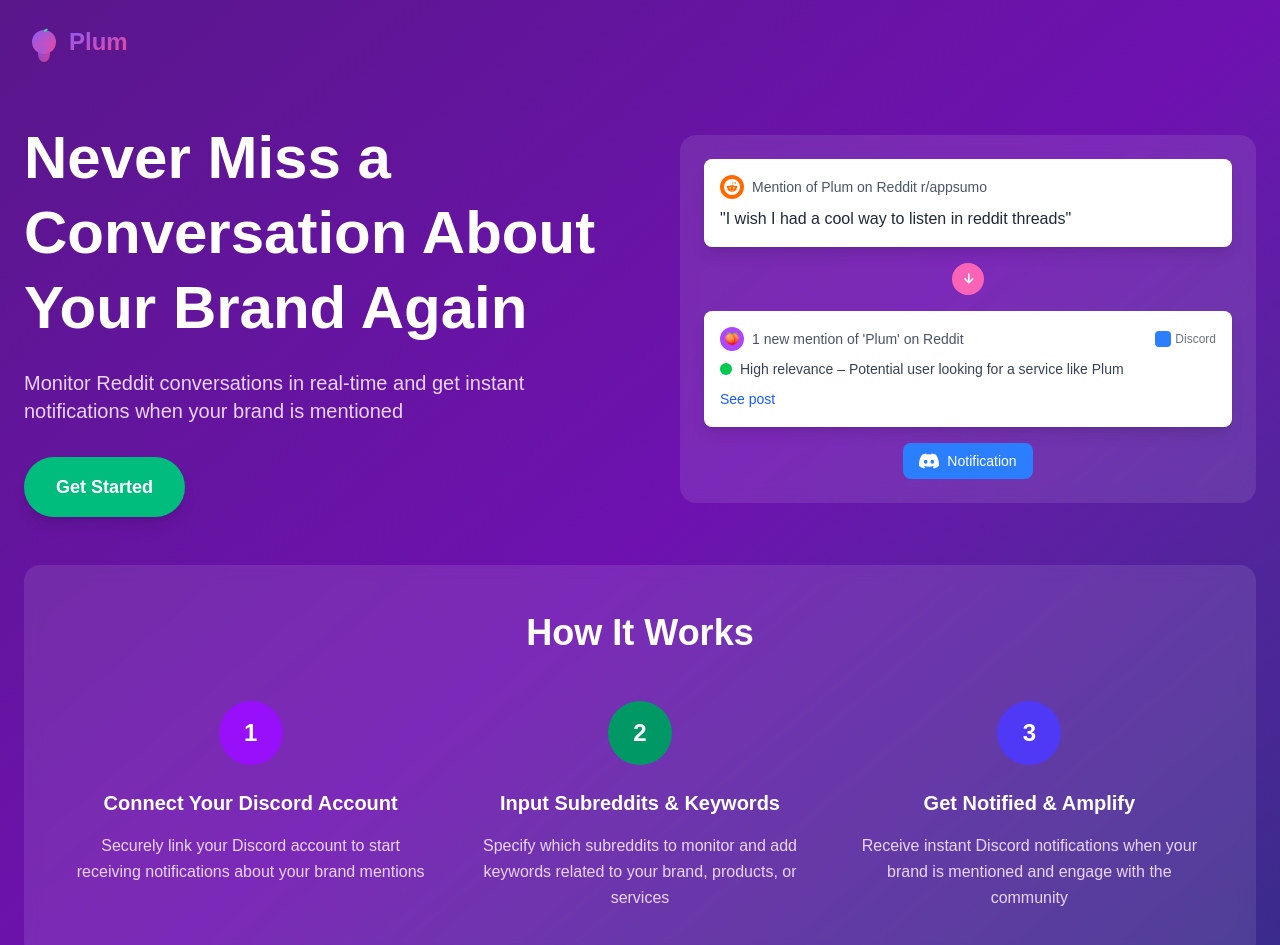
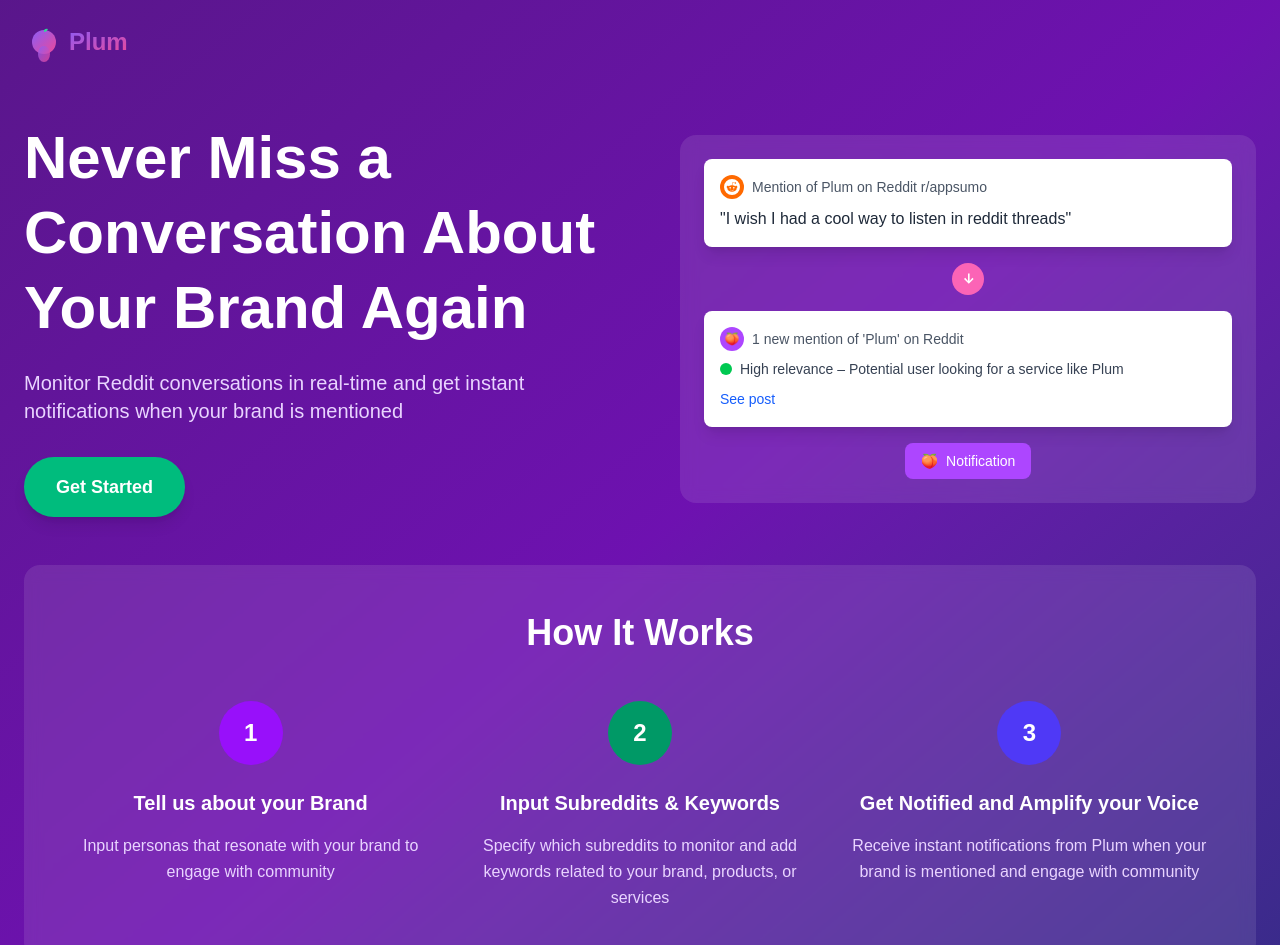
Before and after one commit to plum2-0/plum-ui, a Next.js app: page / in a window 1280 px wide. Shown: the top 945 px of the page. Built offline with nearby package versions, Linux system fonts and the light colour scheme; no server answers.

Commit message:
update home page

```diff
--- a/package.json
+++ b/package.json
@@ -29,7 +29,7 @@
     "@radix-ui/react-dropdown-menu": "^2.1.15",
     "@tanstack/react-query": "^5.83.0",
     "firebase": "^12.0.0",
-    "firebase-admin": "^13.4.0",
+    "firebase-admin": "^12.7.0",
     "next": "15.4.4",
     "next-auth": "^5.0.0-beta.29",
     "react": "19.1.0",
--- a/src/app/page.tsx
+++ b/src/app/page.tsx
@@ -74,10 +74,6 @@
                         <span className="text-white text-xs">🍑</span>
                       </div>
                       <span className="text-sm text-gray-600">1 new mention of 'Plum' on Reddit</span>
-                      <div className="ml-auto flex items-center gap-1">
-                        <div className="w-4 h-4 bg-blue-500 rounded"></div>
-                        <span className="text-xs text-gray-500">Discord</span>
-                      </div>
                     </div>
                     <div className="flex items-center gap-2 mb-2">
                       <div className="w-3 h-3 bg-green-500 rounded-full"></div>
@@ -86,12 +82,10 @@
                     <a href="#" className="text-blue-600 text-sm hover:underline">See post</a>
                   </div>
 
-                  {/* Discord Notification */}
+                  {/* Plum Notification */}
                   <div className="flex justify-center">
-                    <div className="flex items-center gap-2 bg-blue-500 text-white px-4 py-2 rounded-lg">
-                      <svg width="20" height="20" viewBox="0 0 24 24" fill="currentColor">
-                        <path d="M20.317 4.37a19.791 19.791 0 0 0-4.885-1.515a.074.074 0 0 0-.079.037c-.21.375-.444.864-.608 1.25a18.27 18.27 0 0 0-5.487 0a12.64 12.64 0 0 0-.617-1.25a.077.077 0 0 0-.079-.037A19.736 19.736 0 0 0 3.677 4.37a.07.07 0 0 0-.032.027C.533 9.046-.32 13.58.099 18.057a.082.082 0 0 0 .031.057a19.9 19.9 0 0 0 5.993 3.03a.078.078 0 0 0 .084-.028a14.09 14.09 0 0 0 1.226-1.994a.076.076 0 0 0-.041-.106a13.107 13.107 0 0 1-1.872-.892a.077.077 0 0 1-.008-.128a10.2 10.2 0 0 0 .372-.292a.074.074 0 0 1 .077-.01c3.928 1.793 8.18 1.793 12.062 0a.074.074 0 0 1 .078.01c.12.098.246.198.373.292a.077.077 0 0 1-.006.127a12.299 12.299 0 0 1-1.873.892a.077.077 0 0 0-.041.107c.36.698.772 1.362 1.225 1.993a.076.076 0 0 0 .084.028a19.839 19.839 0 0 0 6.002-3.03a.077.077 0 0 0 .032-.054c.5-5.177-.838-9.674-3.549-13.66a.061.061 0 0 0-.031-.03zM8.02 15.33c-1.183 0-2.157-1.085-2.157-2.419c0-1.333.956-2.419 2.157-2.419c1.21 0 2.176 1.096 2.157 2.42c0 1.333-.956 2.418-2.157 2.418zm7.975 0c-1.183 0-2.157-1.085-2.157-2.419c0-1.333.955-2.419 2.157-2.419c1.21 0 2.176 1.096 2.157 2.42c0 1.333-.946 2.418-2.157 2.418z"/>
-                      </svg>
+                    <div className="flex items-center gap-2 bg-purple-500 text-white px-4 py-2 rounded-lg">
+                      <span className="text-white text-sm">🍑</span>
                       <span className="text-sm font-medium">Notification</span>
                     </div>
                   </div>
@@ -113,9 +107,9 @@
               <div className="bg-purple-600 w-12 h-12 md:w-16 md:h-16 rounded-full flex items-center justify-center mx-auto mb-4 md:mb-6">
                 <span className="text-xl md:text-2xl font-bold text-white">1</span>
               </div>
-              <h3 className="text-lg md:text-xl font-semibold text-white mb-3 md:mb-4">Connect Your Discord Account</h3>
+              <h3 className="text-lg md:text-xl font-semibold text-white mb-3 md:mb-4">Tell us about your Brand</h3>
               <p className="text-sm md:text-base text-purple-200 leading-relaxed">
-                Securely link your Discord account to start receiving notifications about your brand mentions
+                Input personas that resonate with your brand to engage with community
               </p>
             </div>
 
@@ -135,9 +129,9 @@
               <div className="bg-indigo-600 w-12 h-12 md:w-16 md:h-16 rounded-full flex items-center justify-center mx-auto mb-4 md:mb-6">
                 <span className="text-xl md:text-2xl font-bold text-white">3</span>
               </div>
-              <h3 className="text-lg md:text-xl font-semibold text-white mb-3 md:mb-4">Get Notified & Amplify</h3>
+              <h3 className="text-lg md:text-xl font-semibold text-white mb-3 md:mb-4">Get Notified and Amplify your Voice</h3>
               <p className="text-sm md:text-base text-purple-200 leading-relaxed">
-                Receive instant Discord notifications when your brand is mentioned and engage with the community
+                Receive instant notifications from Plum when your brand is mentioned and engage with community
               </p>
             </div>
           </div>
```
Also changed, not shown: 1 other file (tests, documents, lock files or other folders).
